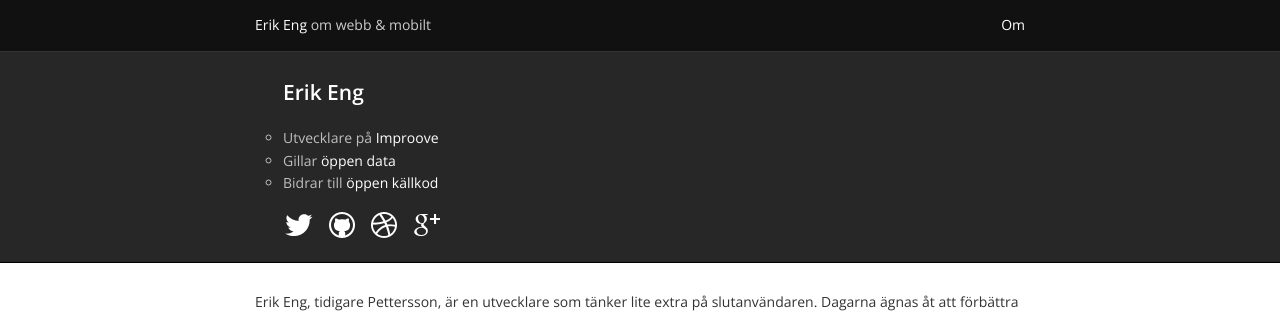
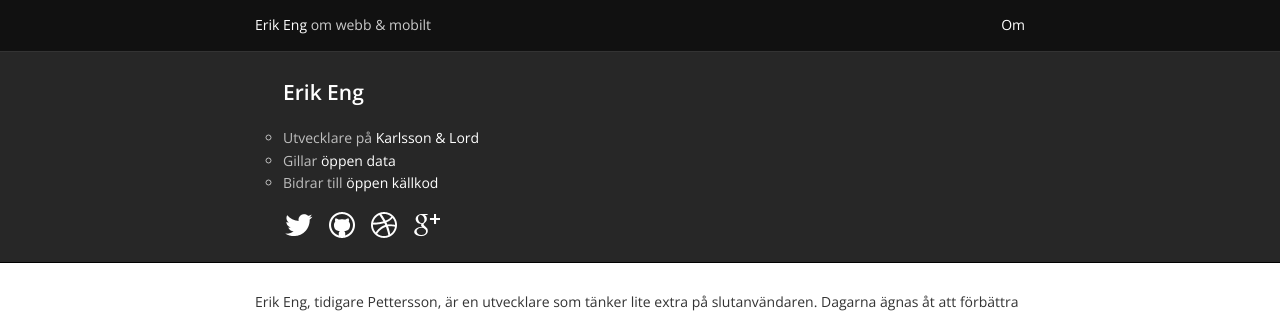
Before and after one commit to ptz0n/ptz0n.github.io, a Jekyll site: the page built from index.md, in a window 1280 px wide. Shown: the top 316 px of the page. Built offline with Jekyll 4.4.1, drawn with Linux system fonts in a browser that asks for light colours.

Commit message:
Updated current workplace.

```diff
--- a/_includes/about.html
+++ b/_includes/about.html
@@ -3,7 +3,7 @@
         <div class="inner">
             <h2>Erik Eng</h2>
             <ul>
-                <li>Utvecklare på <a href="http://improove.se/" title="Ecommercebyrå, experter på Magento">Improove</a></li>
+                <li>Utvecklare på <a href="http://karlssonlord.com/" title="Ehandelsutveckling med Magento">Karlsson &amp; Lord</a></li>
                 <li>Gillar <a href="http://www.opendata.se/">öppen data</a></li>
                 <li>Bidrar till <a href="https://github.com/{{ site.github }}" rel="me">öppen källkod</a></li>
             </ul>
```
